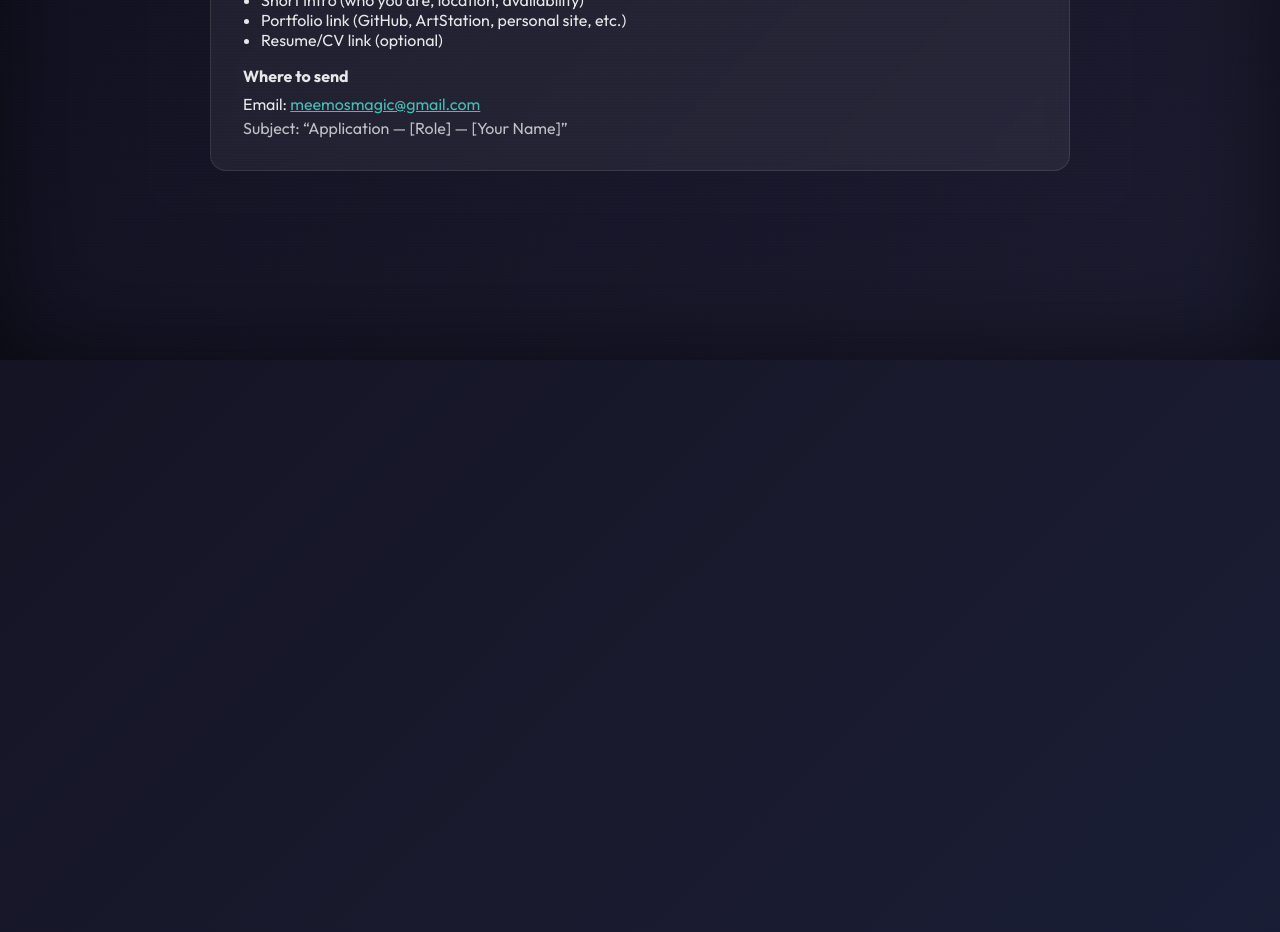
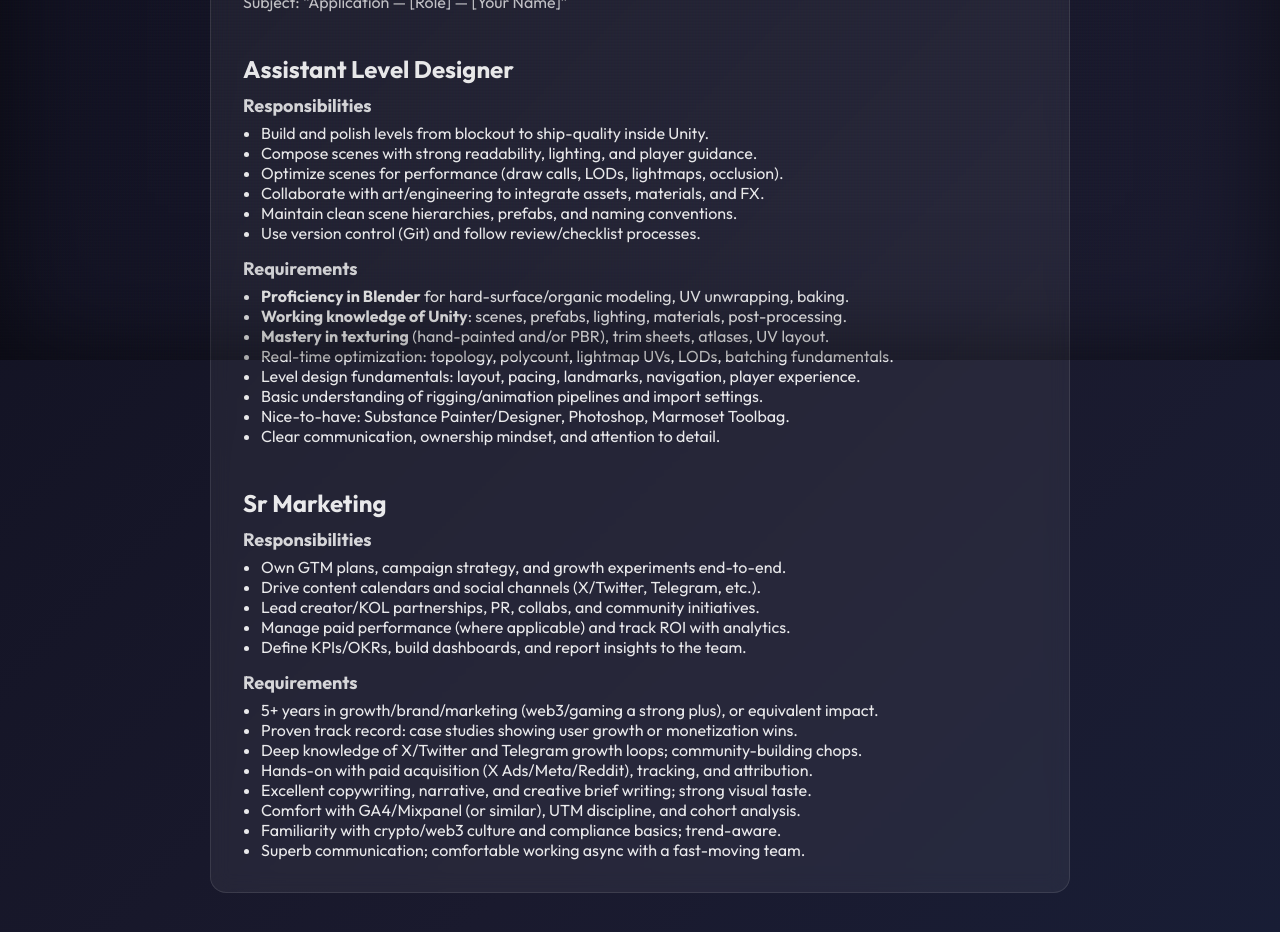
Before and after one commit to TobyLyon/meemo, a Next.js app: page /hiring in a window 1280 px wide. Shown: the part 440-1372 px from the top of the page. Built offline with nearby package versions, Linux system fonts and the light colour scheme.

Commit message:
feat(hiring): add detailed role responsibilities and requirements (Blender, Unity, texturing, marketing)

```diff
--- a/app/hiring/page.tsx
+++ b/app/hiring/page.tsx
@@ -40,7 +40,7 @@ export default function HiringPage() {
               <li>Assistant Level Designer</li>
               <li>Sr Marketing</li>
             </ul>
-          </div>
+        </div>
 
           <div style={{ opacity: 0.9 }}>
             <strong>What to send</strong>
@@ -56,7 +56,54 @@ export default function HiringPage() {
             <p style={{ margin: "8px 0 0" }}>Email: <a href="mailto:meemosmagic@gmail.com" style={{ color: "#4ecdc4" }}>meemosmagic@gmail.com</a></p>
             <p style={{ margin: "4px 0 0", opacity: 0.8 }}>Subject: “Application — [Role] — [Your Name]”</p>
           </div>
-        </div>
+
+          <div style={{ opacity: 0.9, marginTop: 8 }}>
+            <h2 style={{ margin: "18px 0 8px", fontSize: 24 }}>Assistant Level Designer</h2>
+            <h3 style={{ margin: "10px 0 6px", fontSize: 18, opacity: 0.9 }}>Responsibilities</h3>
+            <ul style={{ margin: "6px 0 0 18px" }}>
+              <li>Build and polish levels from blockout to ship-quality inside Unity.</li>
+              <li>Compose scenes with strong readability, lighting, and player guidance.</li>
+              <li>Optimize scenes for performance (draw calls, LODs, lightmaps, occlusion).</li>
+              <li>Collaborate with art/engineering to integrate assets, materials, and FX.</li>
+              <li>Maintain clean scene hierarchies, prefabs, and naming conventions.</li>
+              <li>Use version control (Git) and follow review/checklist processes.</li>
+            </ul>
+            <h3 style={{ margin: "14px 0 6px", fontSize: 18, opacity: 0.9 }}>Requirements</h3>
+            <ul style={{ margin: "6px 0 0 18px" }}>
+              <li><strong>Proficiency in Blender</strong> for hard-surface/organic modeling, UV unwrapping, baking.</li>
+              <li><strong>Working knowledge of Unity</strong>: scenes, prefabs, lighting, materials, post-processing.</li>
+              <li><strong>Mastery in texturing</strong> (hand-painted and/or PBR), trim sheets, atlases, UV layout.</li>
+              <li>Real-time optimization: topology, polycount, lightmap UVs, LODs, batching fundamentals.</li>
+              <li>Level design fundamentals: layout, pacing, landmarks, navigation, player experience.</li>
+              <li>Basic understanding of rigging/animation pipelines and import settings.</li>
+              <li>Nice-to-have: Substance Painter/Designer, Photoshop, Marmoset Toolbag.</li>
+              <li>Clear communication, ownership mindset, and attention to detail.</li>
+            </ul>
+          </div>
+
+          <div style={{ opacity: 0.9, marginTop: 8 }}>
+            <h2 style={{ margin: "18px 0 8px", fontSize: 24 }}>Sr Marketing</h2>
+            <h3 style={{ margin: "10px 0 6px", fontSize: 18, opacity: 0.9 }}>Responsibilities</h3>
+            <ul style={{ margin: "6px 0 0 18px" }}>
+              <li>Own GTM plans, campaign strategy, and growth experiments end-to-end.</li>
+              <li>Drive content calendars and social channels (X/Twitter, Telegram, etc.).</li>
+              <li>Lead creator/KOL partnerships, PR, collabs, and community initiatives.</li>
+              <li>Manage paid performance (where applicable) and track ROI with analytics.</li>
+              <li>Define KPIs/OKRs, build dashboards, and report insights to the team.</li>
+            </ul>
+            <h3 style={{ margin: "14px 0 6px", fontSize: 18, opacity: 0.9 }}>Requirements</h3>
+            <ul style={{ margin: "6px 0 0 18px" }}>
+              <li>5+ years in growth/brand/marketing (web3/gaming a strong plus), or equivalent impact.</li>
+              <li>Proven track record: case studies showing user growth or monetization wins.</li>
+              <li>Deep knowledge of X/Twitter and Telegram growth loops; community-building chops.</li>
+              <li>Hands-on with paid acquisition (X Ads/Meta/Reddit), tracking, and attribution.</li>
+              <li>Excellent copywriting, narrative, and creative brief writing; strong visual taste.</li>
+              <li>Comfort with GA4/Mixpanel (or similar), UTM discipline, and cohort analysis.</li>
+              <li>Familiarity with crypto/web3 culture and compliance basics; trend-aware.</li>
+              <li>Superb communication; comfortable working async with a fast-moving team.</li>
+            </ul>
+          </div>
+          </div>
       </motion.section>
     </main>
   );
```
